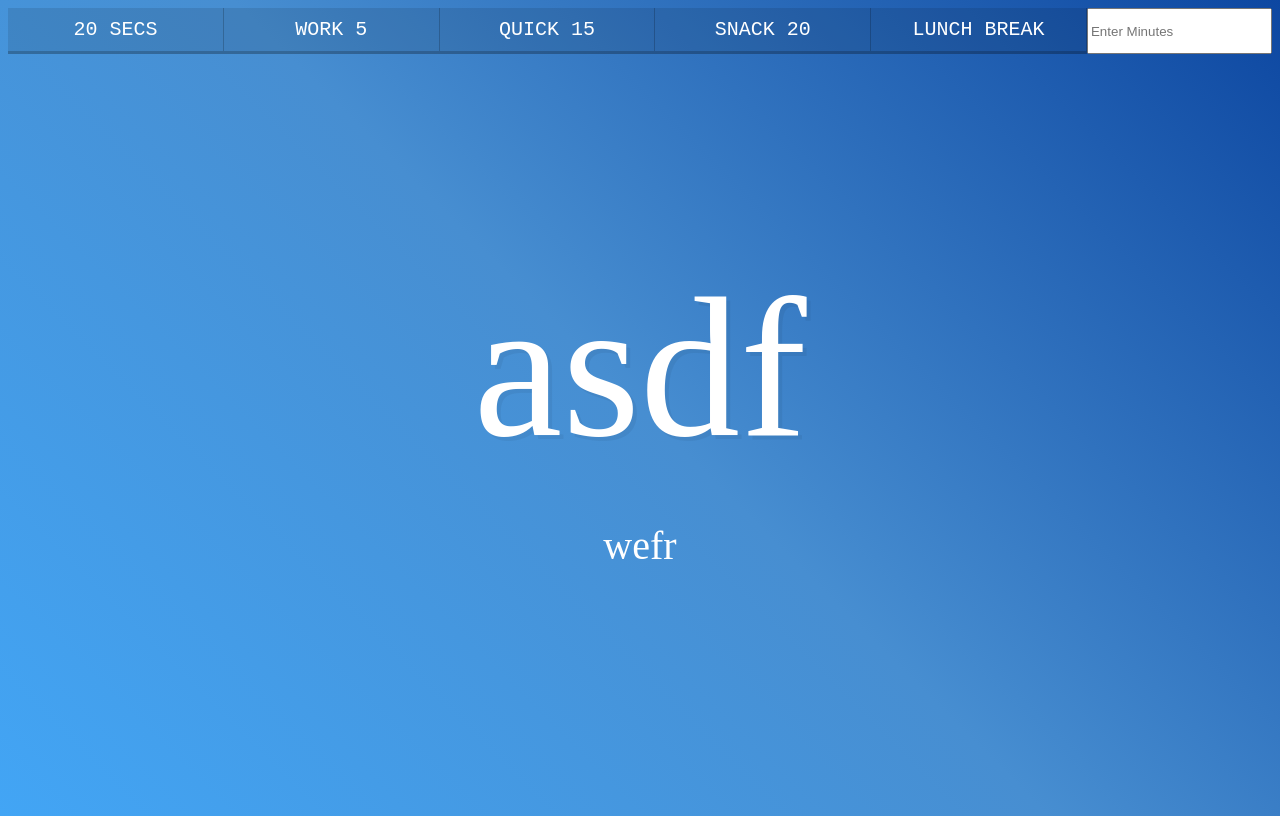
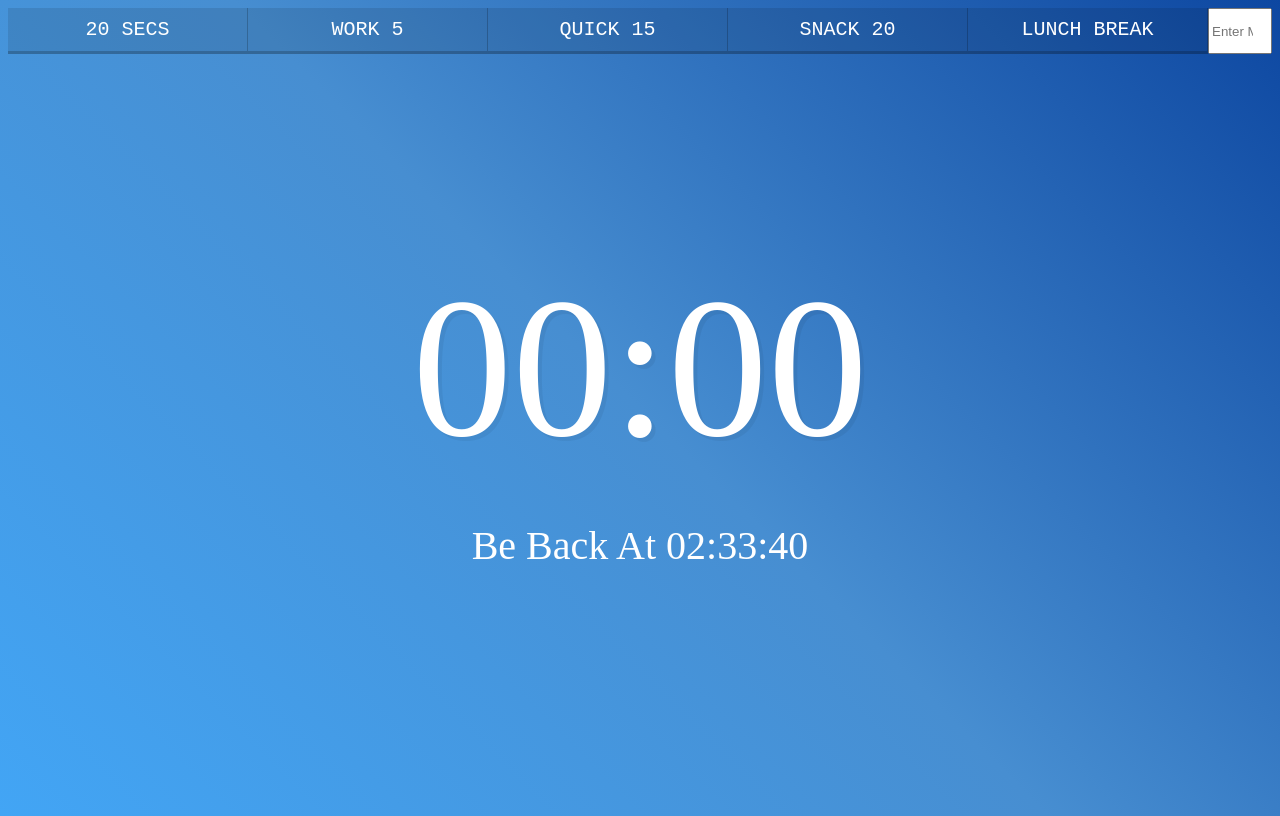
Before and after one commit to ReactMaker/react_challenge_countdown_timer, a React app: page / in a window 1280 px wide. Built offline with nearby package versions, Linux system fonts and the light colour scheme; some packages are replaced by stand-ins of ours.

Commit message:
add countdown by momentjs

```diff
--- a/package.json
+++ b/package.json
@@ -29,6 +29,7 @@
     "html-webpack-plugin": "^2.28.0",
     "less": "^2.7.1",
     "less-loader": "^2.2.3",
+    "moment": "^2.18.1",
     "null-loader": "^0.1.1",
     "postcss": "^5.0.21",
     "postcss-loader": "^1.3.3",
--- a/src/containers/Home/Home.js
+++ b/src/containers/Home/Home.js
@@ -1,22 +1,66 @@
 import React, { Component } from 'react';
-
+import moment from 'moment';
 import './Home.less';
 
 export default class Home extends Component {
+
+  state = {
+    remindTime: 0,
+    endDate: moment()
+  }
+
+  interval = undefined;
+
+  countDown = (second) => {
+    this.setState({
+      remindTime: second,
+      endDate: moment().add(second, 'second'),
+    });
+    clearInterval(this.interval);
+    this.interval = setInterval(() => {
+      this.setState({
+        remindTime: this.state.remindTime -= 1,
+      });
+      if (this.state.remindTime <= 0) {
+        clearInterval(this.interval);
+      }
+    }, 1000);
+  }
+
+  enterMinutes = (e) => {
+    const minutes = parseInt(e.target.value, 10) * 60;
+    if (e.key === 'Enter' && minutes) {
+      this.countDown(minutes);
+    }
+  }
+
+  showTime = () => {
+    const timer = moment()
+      .startOf('day')
+      .add(this.state.remindTime, 'second');
+    if (this.state.remindTime >= 3600) {
+      return timer.format('HH:mm:ss');
+    }
+    return timer.format('mm:ss');
+  }
+
+  showEndTime = () => this.state.endDate.format('HH:mm:ss');
+
+
   render() {
     return (
       <div id="pageHome">
         <div className="timerControls">
-          <button data-time="20" className="timerButton">20 Secs</button>
-          <button data-time="300" className="timerButton">Work 5</button>
-          <button data-time="900" className="timerButton">Quick 15</button>
-          <button data-time="1200" className="timerButton">Snack 20</button>
-          <button data-time="3600" className="timerButton">Lunch Break</button>
-          <input type="text" name="minutes" placeholder="Enter Minutes" />
+          <button className="timerButton" onClick={() => { this.countDown(20); }}>20 Secs</button>
+          <button className="timerButton" onClick={() => { this.countDown(300); }}>Work 5</button>
+          <button className="timerButton" onClick={() => { this.countDown(900); }}>Quick 15</button>
+          <button className="timerButton" onClick={() => { this.countDown(1200); }}>Snack 20</button>
+          <button className="timerButton" onClick={() => { this.countDown(3600); }}>Lunch Break</button>
+          <input type="number" min="0" max="999" placeholder="Enter Minutes" onKeyPress={this.enterMinutes} />
         </div>
         <div className="display">
-          <h1 className="displayTL">asdf</h1>
-          <p className="displayTR">wefr</p>
+          <h1 className="displayTL">{this.showTime()}</h1>
+          <p className="displayTR">Be Back At {this.showEndTime()}</p>
         </div>
       </div>
     );
--- a/src/index.html
+++ b/src/index.html
@@ -2,7 +2,7 @@
 <html>
 <head>
   <meta charset="utf-8">
-  <title>React Webpack Template</title>
+  <title>react_challenge_countdown_timer</title>
   <meta http-equiv="X-UA-Compatible" content="IE=edge,chrome=1">
   <meta name="description" content="">
   <meta name="viewport" content="width=device-width, initial-scale=1.0, maximum-scale=1.0, user-scalable=no">
```
Also changed, not shown: 1 other file.
